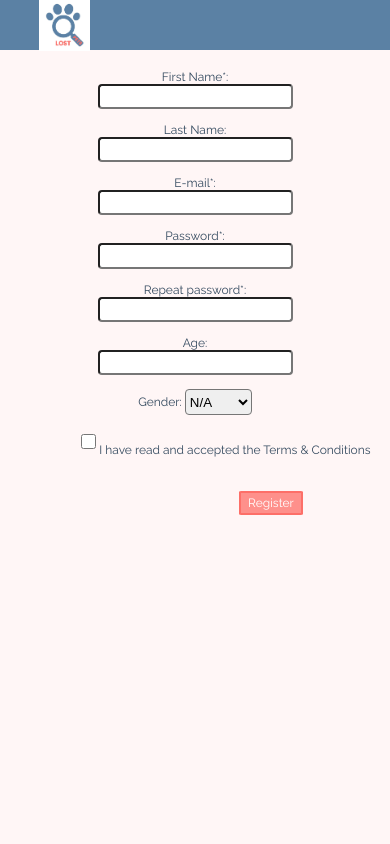
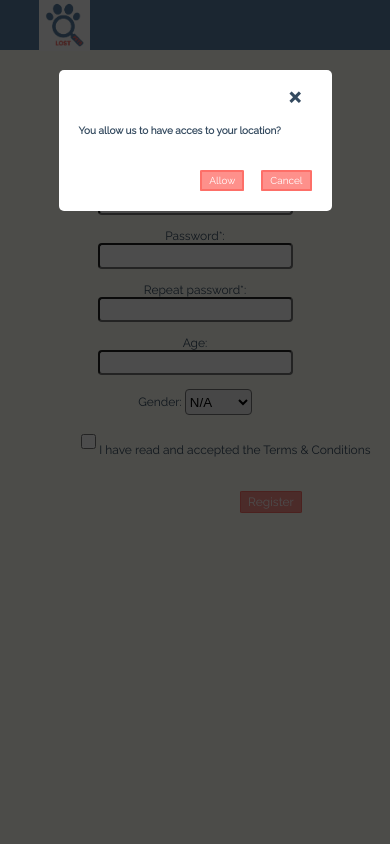
Before and after one commit to smara26/LostPets, a PHP site: page /Register.html in a window 390 px wide, after a click on "Register". Run offline with PHP 8.4, Linux system fonts and the light colour scheme.

Commit message:
Add files via upload

```diff
--- a/LP-S/Home2.html
+++ b/LP-S/Home2.html
@@ -19,12 +19,13 @@
         </header>
 
         <div class="slider-wrap">
-            <p>Hello! We are here to make sure that your live as well as your pet one's is easier when you are away from each other.
+            <p><strong>Hello! We are here to make sure that your live as well as your pet one's is easier when you are away from each other.
                 <br>
                 We're sure that you want to help also others like you, who have a buddy at home, to find them when they're lost.
                  <br>
                 So let's not waste any more time and come to our community and let's find your buddy or, why not, find another one that is lost.
                 <br>
+            </strong>
             </p>
             <div class="buttons">
                 <a class="btn btn-full" href="Login.html">Log In</a>
--- a/LP-S/Login.html
+++ b/LP-S/Login.html
@@ -35,8 +35,8 @@
                     <h4>You allow us to have acces to your location?</h4>
                     <a id="close" href="#">&times;</a>
                     <div class="contentPU">
-                        <button id="cancel">Cancel</button>
-                        <button id="allow">Allow</button>
+                        <a href="myadds.html" class="button" id="cancel">Cancel</a>
+                        <a href="myadds.html" class="button" id="allow">Allow</a>
                     </div>
                 </div>
             </div>
--- a/LP-S/Register.html
+++ b/LP-S/Register.html
@@ -66,8 +66,18 @@
             <input type="checkbox" value="terms" required id="registerTerms" />
             <label for="registerTerms" id="registerT">I have read and accepted the Terms & Conditions</label>
         </div>
-        <a class= "button" href="#popup1">Register</a>
+        <a class= "buttonR" href="#popup1">Register</a>
     </form>
+    <div id="popup1" class="overlay">
+        <div class="popup">
+            <h4>You allow us to have acces to your location?</h4>
+            <a id="close" href="#">&times;</a>
+            <div class="contentPU">
+                <a href="myadds.html" class="button" id="cancel">Cancel</a>
+                <a href="myadds.html" class="button" id="allow">Allow</a>
+            </div>
+        </div>
+    </div>
 
 </body>
 </html>
--- a/LP-S/register.css
+++ b/LP-S/register.css
@@ -7,7 +7,7 @@
 
 html,
 body {
-    background-color: rgb(255, 231, 230, 0.2);
+    background-color: rgb(255, 255, 230, 0.2);
     background-size: cover;
     background-position: center;
     height: 100vh;
@@ -62,6 +62,19 @@ input{
 #registerTerms{
     width: 4%;
 }
+.buttonR{
+    display: inline-block;
+    padding: 10px 30px;
+    font-weight: 300;
+    text-decoration: none;
+    border-radius: 4%;
+    transition: background-color 0.2s, border 0.2s, color 0.7s;
+    border: 2px solid #fd6f68;
+    background-color: transparent;
+    color: #fd6f68;
+    margin-left: 18vh;
+    margin-top: 4vh;
+}
 .button{
     display: inline-block;
     padding: 10px 30px;
@@ -69,11 +82,12 @@ input{
     text-decoration: none;
     border-radius: 4%;
     transition: background-color 0.2s, border 0.2s, color 0.7s;
-    background-color: #fe908b;
     border: 2px solid #fd6f68;
-    color: #fff;
-    margin-left: 18vh;
+    background-color: transparent;
+    color: #fd6f68;
     margin-top: 4vh;
+    float: right;
+    margin-left: 2vh;
 }
 
 .button:link,
@@ -88,6 +102,69 @@ input{
     border: 2px solid #fd6f68;
     color: #fff;
 }
+.buttonR:link,
+.buttonR:visited{
+    border: 2px solid #fd6f68;
+    color: #fd6f68;
+}
+
+.buttonR:hover,
+.buttonR:active {
+    background-color: #fe908b;
+    border: 2px solid #fd6f68;
+    color: #fff;
+}
+.overlay {
+    position: fixed;
+    top: 0;
+    bottom: 0;
+    left: 0;
+    right: 0;
+    background:rgba(0, 0, 0, 0.7);
+    transition: opacity 500ms;
+    visibility: hidden;
+    opacity: 0;
+  }
+  .overlay:target {
+    visibility: visible;
+    opacity: 1;
+  }
+
+  .popup {
+    margin: 70px auto;
+    padding: 20px;
+    background: #fff;
+    border-radius: 5px;
+    width: 30%;
+    position: relative;
+    transition: all 0.10s ease-in-out;
+  }
+
+  .popup h4 {
+    margin-top: 0;
+    color: #344a5f;
+    font-family: 'Raleway', sans-serif;
+    font-size: 15px;
+  }
+
+  .popup .contentPU {
+    max-height: 30%;
+    overflow: auto;
+  }
+
+#close {
+    position: absolute;
+    top: 8px;
+    right: 30px;
+    transition: all 200ms;
+    font-size: 30px;
+    font-weight: bold;
+    text-decoration: none;
+    color: #344a5f;
+  }
+ #close:hover {
+    color: #fe908b;
+  }
 @media only screen and (max-width:1024px){
     .header-wrap{
         height: 9%;
@@ -103,7 +180,7 @@ input{
     #registerT{
         margin-right: 5%;
     }
-    .button:link{
+    .buttonR:link, .buttonR:visited{
         background-color: #fe908b;
         color: #fff;
     }
@@ -115,6 +192,15 @@ input{
     }
     #formTerms{
         width: 2%;
+    }
+    .popup h4{
+        padding-top:15%;
+    }
+    .button:link, .button:visited{
+        background-color: #fe908b;
+        color: #fff;
+        padding: 3px 7px;
+        font-size: 15px;
     }
 }
 
@@ -138,12 +224,22 @@ input{
         padding-right: 0;
         font-size: 12px;
     }
-    .button{
+    .buttonR:link, .buttonR:visited{
         padding: 3px 7px;
         border: 1.5px solid #fd6f68;
     }
     .input{
         height: 3vh;
+    }
+    .popup{
+        width: 70%;
+        font-size: 15px;
+    }
+    .popup h4{
+        font-size: 10px;
+    }
+    .popup .button{
+        font-size: 10px;
     }
 }
 @media only screen and (max-width:376px){
```
Also changed, not shown: LP-S/Login.css (+45 -7 lines), LP-S/home2.css (+41 -32 lines).
